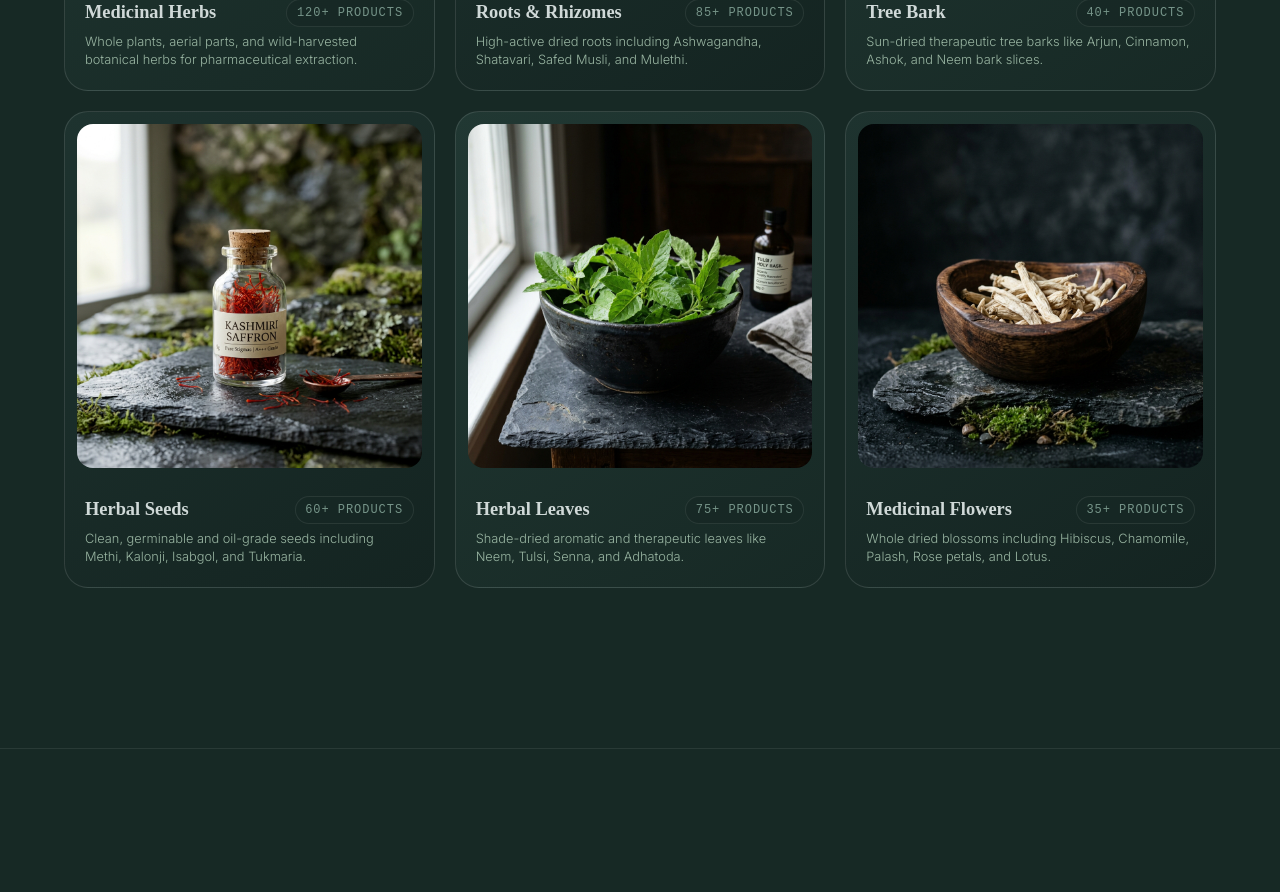
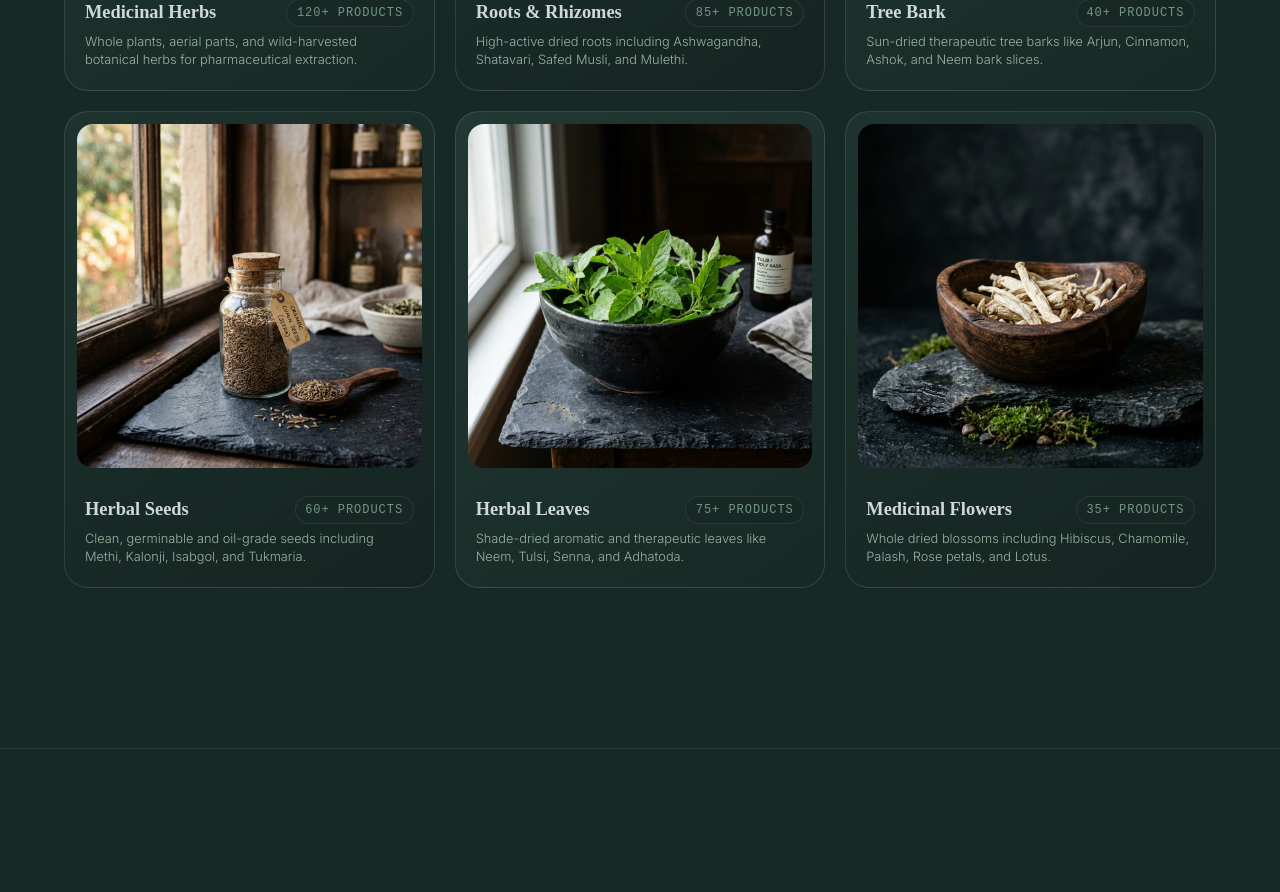
Before and after one commit to raoshivansh10-ux/shiva-jadibuti-store, a Next.js app: page / in a window 1280 px wide. Shown: the part 3660-4552 px from the top of the page. Built offline with nearby package versions, Linux system fonts and the light colour scheme; a web font is replaced by a local one.

Commit message:
data(categories): map dedicated visual assets to seeds, fruits, and spices categories

```diff
--- a/src/data/categories.ts
+++ b/src/data/categories.ts
@@ -38,7 +38,7 @@ export const CATEGORIES: Category[] = [
     count: "60+ Products",
     description: "Clean, germinable and oil-grade seeds including Methi, Kalonji, Isabgol, and Tukmaria.",
     iconName: "Dot",
-    image: "/images/saffron_minimal.png"
+    image: "/images/cumin_seeds_minimal.png"
   },
   {
     id: "Leaves",
@@ -62,7 +62,7 @@ export const CATEGORIES: Category[] = [
     count: "50+ Products",
     description: "Whole & deseeded raw fruits like Amla, Harad, Baheda, Gokhru, and Amaltas pods.",
     iconName: "Apple",
-    image: "/images/ashwagandha_minimal.png"
+    image: "/images/amla_minimal.png"
   },
   {
     id: "Natural Gums",
@@ -86,7 +86,7 @@ export const CATEGORIES: Category[] = [
     count: "45+ Products",
     description: "Pharma-grade spices like Ceylon Cinnamon, Black Pepper, Dry Ginger (Sonth), and Long Pepper.",
     iconName: "Flame",
-    image: "/images/saffron_minimal.png"
+    image: "/images/black_pepper_minimal.png"
   },
   {
     id: "Dry Herbs",
```
